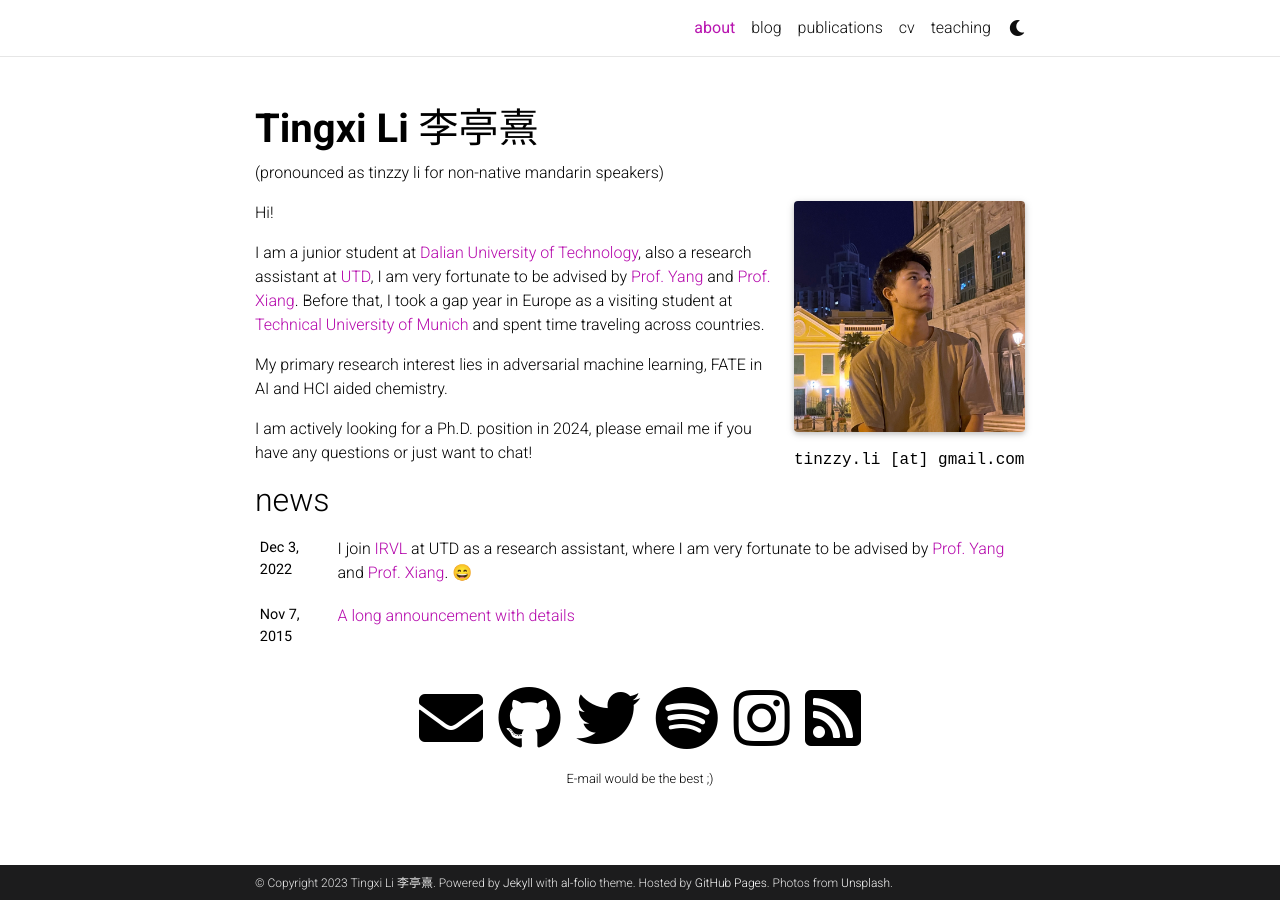
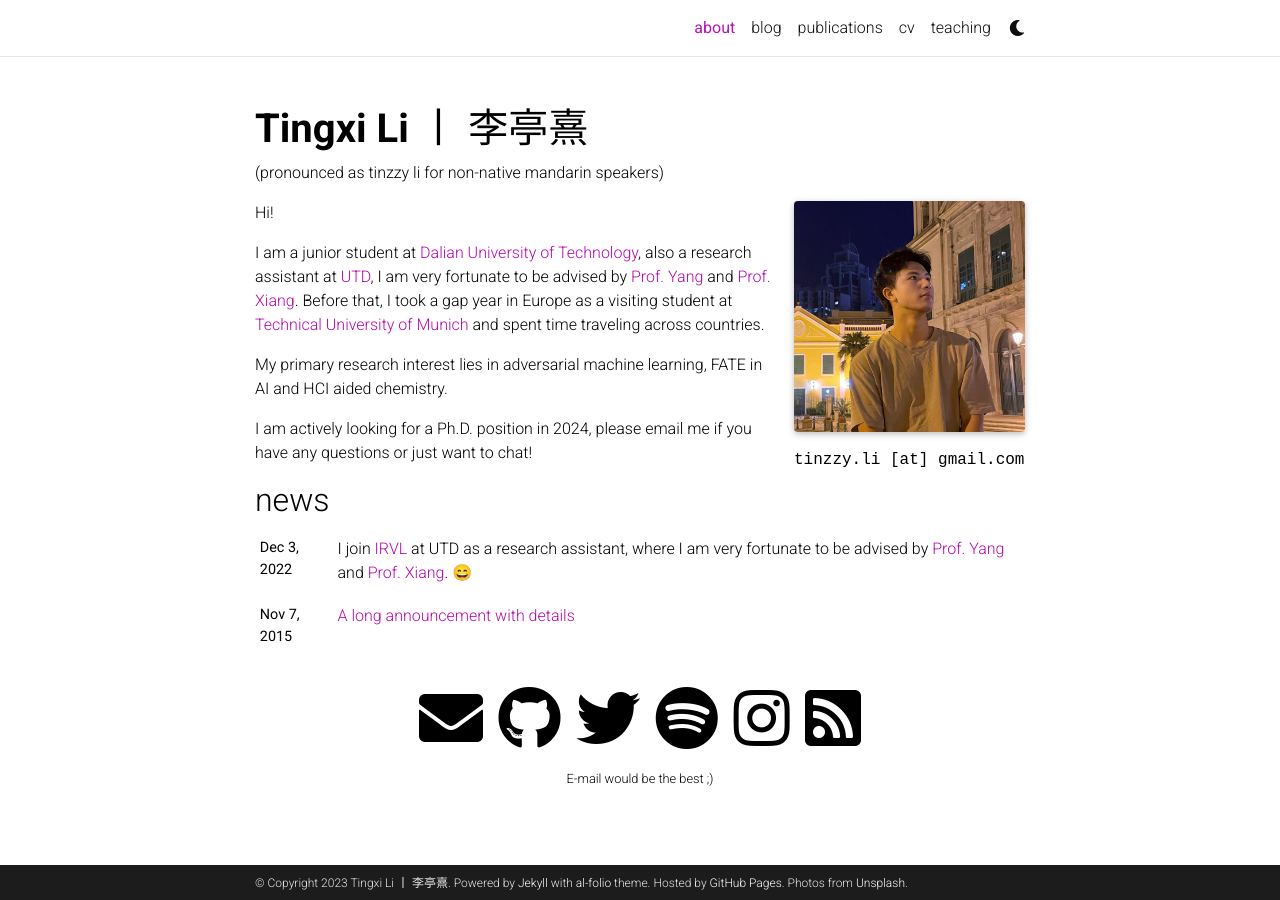
Before and after one commit to tinzzyli/tinzzyli.github.io, a Jekyll site: the page built from _pages/about.md, in a window 1280 px wide. Built offline with Jekyll 4.4.1, drawn with Linux system fonts in a browser that asks for light colours; full-size pictures stand in for the smaller copies a plugin makes; comment, search, counter and statistics services are not loaded; a style sheet for code colours, icons or effects is not loaded.

Commit message:
Update _config.yml

```diff
--- a/_config.yml
+++ b/_config.yml
@@ -4,8 +4,8 @@
 
 title: blank # the website title (if blank, full name will be used instead)
 first_name: Tingxi Li
-middle_name: |
-last_name: 李亭熹
+middle_name:
+last_name: 丨 李亭熹
 email: tinzzy.li@gmail.com
 description: > # the ">" symbol means to ignore newlines until "footer_text:"
   A simple, whitespace theme for academics. Based on [*folio](https://github.com/bogoli/-folio) design.
```
